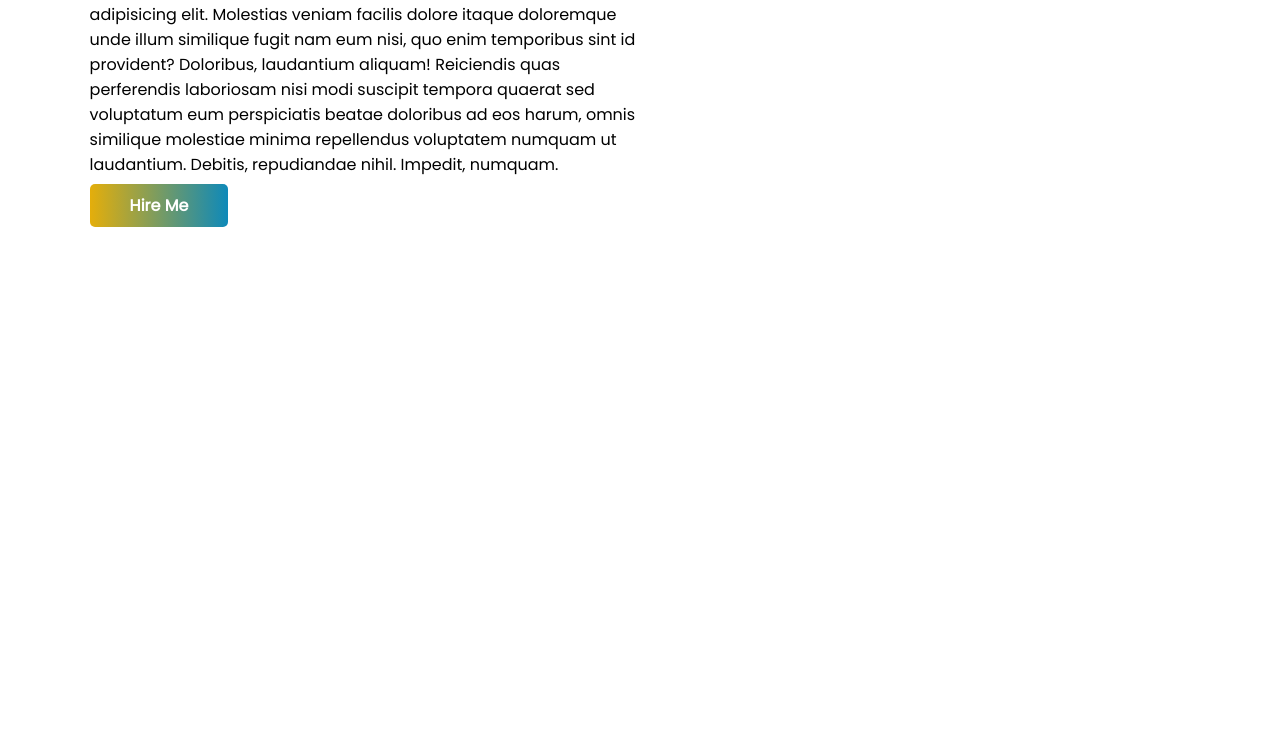
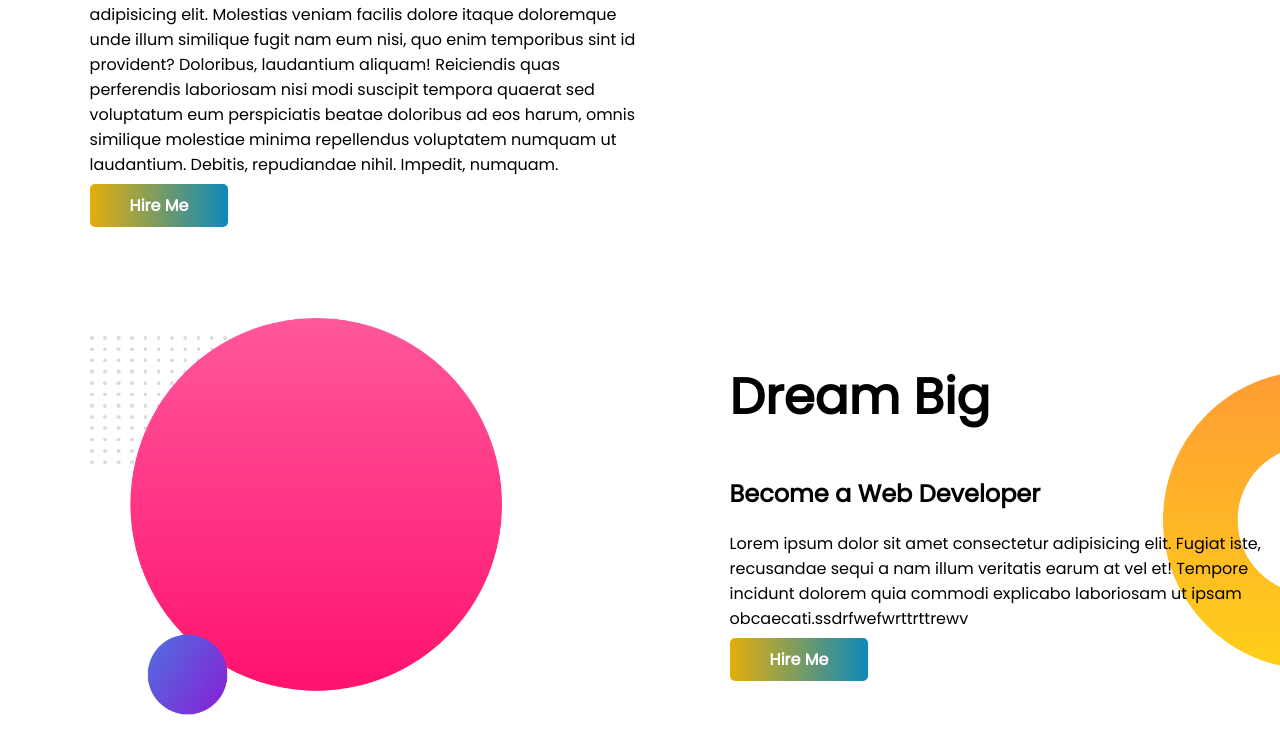
Before and after one commit to JubayerAhmmodShuvo/developer-protfolio, a plain HTML site: page index.html in a window 1280 px wide. Shown: the part 420-1174 px from the top of the page. Before the commit the page ends 800 px from the top, so only its background shows below. Drawn offline with Linux system fonts and the light colour scheme.

Commit message:
second section aded

```diff
--- a/index.html
+++ b/index.html
@@ -27,6 +27,18 @@
     </div>
 </section>
 
+<section class="dream">
+    <div class="half-width">
+        <img src="images/my-bg2.png" alt="asdf">
+    </div>
+    <div class="half-width">
+        <h1>Dream Big</h1>
+        <h2>Become a Web Developer</h2>
+        <p>Lorem ipsum dolor sit amet consectetur adipisicing elit. Fugiat iste, recusandae sequi a nam illum veritatis earum at vel et! Tempore incidunt dolorem quia commodi explicabo laboriosam ut ipsam obcaecati.ssdrfwefwrttrttrewv</p>
+        <a class="link-button" target="blank" href="https://github.com/JubayerAhmmodShuvo">Hire Me</a>
+    </div>
+</section>
+
 
 
 
--- a/style.css
+++ b/style.css
@@ -10,6 +10,7 @@ h1{
 }
 section{
     display: flex;
+    margin-bottom: 100px;
 }
 .half-width{
     width: 50%;
@@ -31,3 +32,8 @@ section{
     background-repeat: no-repeat;
 
 }
+.dream{
+    background-image:url('images/dream-bg.png');
+    background-repeat: no-repeat;
+    background-position: right;
+}
```
